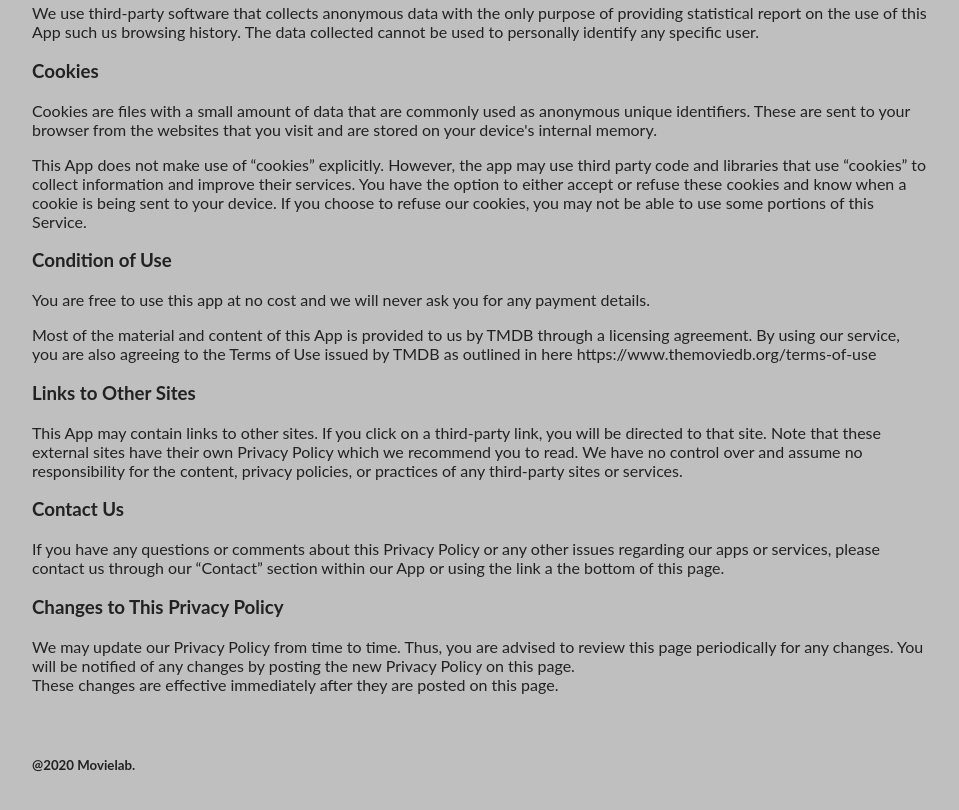
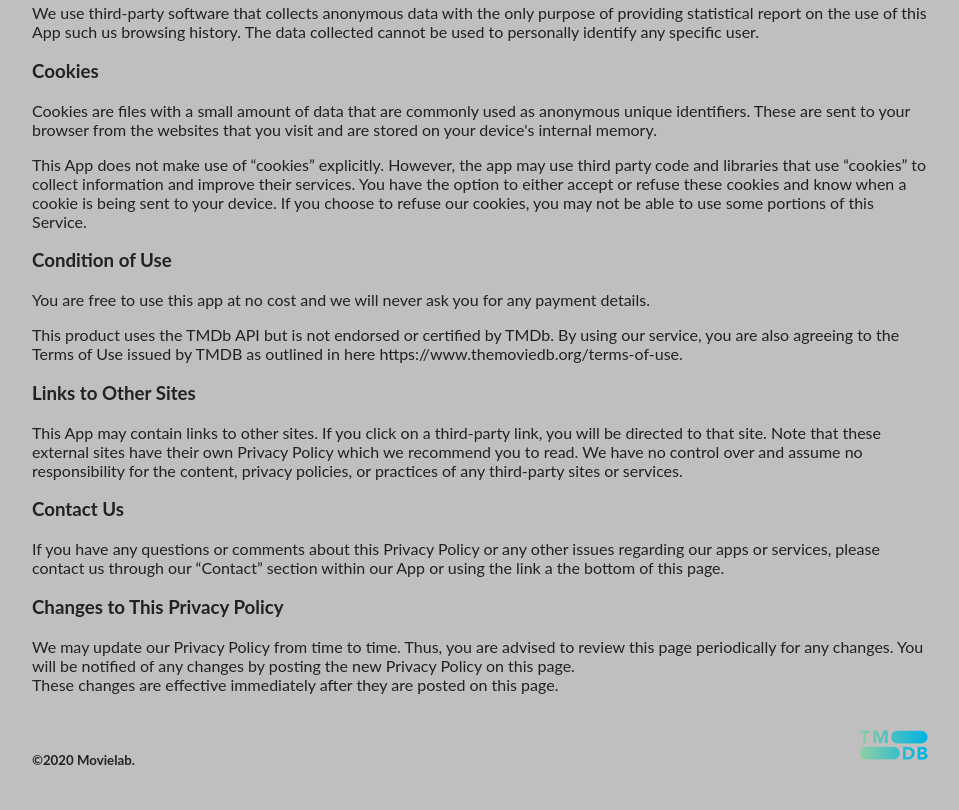
Before and after one commit to butri71/movielab, a plain HTML site: page terms.html in a window 1280 px wide. Shown: the part 518-1328 px from the top of the page, without its empty margins (160-1119 px from the left). Drawn offline with Linux system fonts and the light colour scheme.

Commit message:
tmdb privacy
adding tmdb logo

```diff
--- a/terms.html
+++ b/terms.html
@@ -53,6 +53,9 @@
         margin-top: 25px;
         display: inline;
         position: absolute;
+      }
+      .logoRight {
+        float: right;
       }
       .header-link {
         display: inline;
@@ -112,7 +115,7 @@
       </div>
       <div>
         <p>You are free to use this app at no cost and we will never ask you for any payment details.</p>
-        <p>Most of the material and content of this App is provided to us by TMDB through a licensing agreement. By using our service, you are also agreeing to the Terms of Use issued by TMDB as outlined in here https://www.themoviedb.org/terms-of-use</p>
+        <p>This product uses the TMDb API but is not endorsed or certified by TMDb. By using our service, you are also agreeing to the Terms of Use issued by TMDB as outlined in here https://www.themoviedb.org/terms-of-use. </p>
       </div>
       <div>
         <h3>Links to Other Sites</h3>
@@ -133,9 +136,13 @@
         <p>We may update our Privacy Policy from time to time. Thus, you are advised to review this page periodically for any changes. You will be notified of any changes by posting the new Privacy Policy on this page.<br>These changes are effective immediately after they are posted on this page.</p>
       </div>
     </div>
-      <div class="footer show-for-medium-up">
-      <div class="madeby">
-        <h5>@2020 Movielab. </h5>
+    <!-- FOOTER -->
+    <div class="header">
+      <div class="headerLeft">
+          <h5>©2020 Movielab. </h5>
+      </div>
+      <div class="headerRight">
+          <img class="logoRight" src="images/tmdbLogo.png" />
       </div>
     </div>
   </body>
```
Also changed, not shown: index.html (+1 -1 lines), images/tmdbLogo.png (added).
